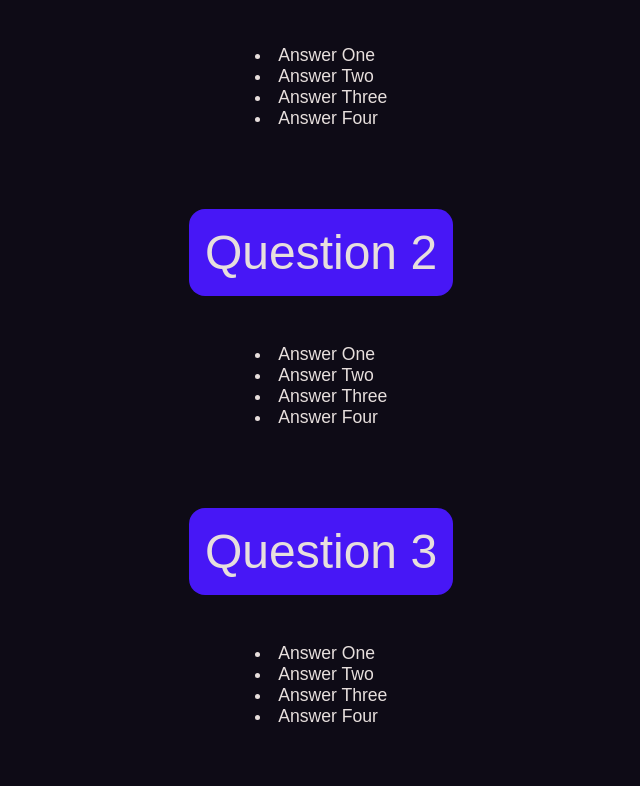
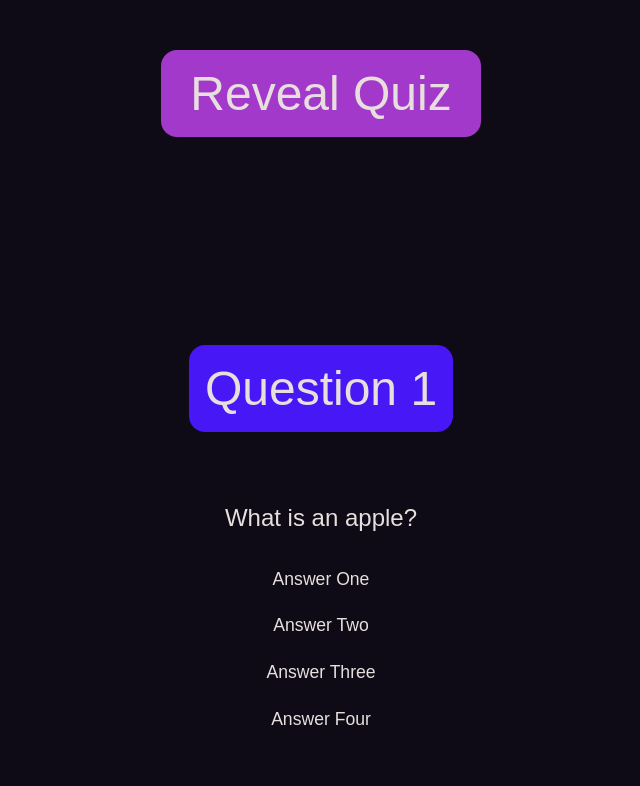
Before and after one commit to staten-island-tech/quiz-game-leyna-dinh-and-guseyn-zarbaliyev, a website built with Parcel: page src/index.html in a window 1280 px wide. Shown: the part 734-1520 px from the top of the page, without its empty margins (319-959 px from the left). Built offline with nearby package versions, Linux system fonts and the light colour scheme; a web font is replaced by a local one.

Commit message:
More HTML and CSS
More HTML and CSS

```diff
--- a/src/index.html
+++ b/src/index.html
@@ -17,40 +17,47 @@
 
     <div class="intro">
         <p class="intro-message">Hello and Welcome!</p>
-        <p class="intro-paragraph">This is a really shitty quiz about weeb stuff. Why weeb stuff you may ask? Because I like anime and screw you! If you get all 20 questions correct then you unlock the secret super duper hyper weeb ending! Exciting, isn't it!?! JK THIS IS A COUNTERSTRIKE QUIZ BABY! WOOOOOOOOOOO!</p>
+        <p class="intro-paragraph">This is a really shitty quiz about weeb stuff. Why weeb stuff you may ask? Because I like anime and screw you! If you get all 20 questions correct then you unlock the secret super duper hyper weeb ending! Exciting, isn't it!?! JK THIS IS A FRICKEN POP QUIZ BABY! WOOOOOOOOOOO! RANDOM FACT TIME!</p>
+    </div>
+
+    <div class="reveal-div">
+    <button class="reveal">Reveal Quiz</button>
     </div>
 
     <div class="quiz-game">
 
         <div class="entries entry1">
-            <p class="questions question1">Question 1
+            <p class="questions">Question 1
+                <p class="term term1">What is an apple?</p>
                 <div class="answers answer1">
-                    <li class="A1">Answer One</li>
-                    <li class="A2">Answer Two</li>
-                    <li class="A3">Answer Three</li>
-                    <li class="A4">Answer Four</li>
+                    <button class="answer-btn A1">Answer One</button>
+                    <button class="answer-btn A2">Answer Two</button>
+                    <button class="answer-btn A3">Answer Three</button>
+                    <button class="answer-btn A4">Answer Four</button>
                 </div>
             </p>
         </div>
 
         <div class="entries entry2">
-            <p class="questions question2">Question 2
+            <p class="questions">Question 2
+                <p class="term term2">What is a pineapple?</p>
                 <div class="answers answer2">
-                    <li class="B1">Answer One</li>
-                    <li class="B2">Answer Two</li>
-                    <li class="B3">Answer Three</li>
-                    <li class="B4">Answer Four</li>
+                    <button class="answer-btn B1">Answer One</button>
+                    <button class="answer-btn B2">Answer Two</button>
+                    <button class="answer-btn B3">Answer Three</button>
+                    <button class="answer-btn B4">Answer Four</button>
                 </div>
             </p>
         </div>
 
         <div class="entries entry1">
-            <p class="questions question3">Question 3
+            <p class="questions">Question 3
+                <p class="term term3">What is a banana?</p>
                 <div class="answers answer3">
-                    <li class="C1">Answer One</li>
-                    <li class="C2">Answer Two</li>
-                    <li class="C3">Answer Three</li>
-                    <li class="C4">Answer Four</li>
+                    <button class="answer-btn C1">Answer One</button>
+                    <button class="answer-btn C2">Answer Two</button>
+                    <button class="answer-btn C3">Answer Three</button>
+                    <button class="answer-btn C4">Answer Four</button>
                 </div>
             </p>
         </div>
--- a/src/scss/quizgame.scss
+++ b/src/scss/_quizgame.scss
@@ -18,7 +18,25 @@
 }
 
 .answers {
+  display: flex;
+  flex-direction: column;
   color: $text-color;
   font-family: "Antic", sans-serif;
   font-size: 1.1rem;
 }
+
+.term {
+  color: $text-color;
+  font-family: "Antic", sans-serif;
+  font-size: 1.5rem;
+}
+
+.answer-btn {
+  background: none;
+  border: none;
+  padding: 0.8rem;
+  text-decoration: none;
+  color: $text-color;
+  font-family: "Antic", sans-serif;
+  font-size: 1.1rem;
+}
--- /dev/null
+++ b/src/scss/_reveal.scss
@@ -0,0 +1,33 @@
+@import "var";
+
+.reveal-div {
+  display: flex;
+  justify-content: center;
+  justify-self: center;
+  align-items: center;
+  flex-direction: column;
+  padding: 10rem;
+}
+
+.reveal {
+  display: flex;
+  width: 20rem;
+  align-items: center;
+  flex-direction: column;
+  color: $text-color;
+  font-family: "Antic", sans-serif;
+  font-size: 3rem;
+  background-color: $primary;
+  border-radius: 1rem;
+  padding: 1rem;
+  transition: all 0.7s;
+  border: none;
+}
+
+.reveal:hover {
+  transform: scale(1.2);
+}
+
+.reveal:active {
+  transform: scale(1.5);
+}
--- a/src/scss/main.scss
+++ b/src/scss/main.scss
@@ -2,6 +2,7 @@
 @import "header";
 @import "intro";
 @import "quizgame";
+@import "reveal";
 
 body {
   background-color: #0e0b16;
```
Also changed, not shown: src/scss/_header.scss (renamed from src/scss/header.scss), src/scss/_intro.scss (renamed from src/scss/intro.scss), src/scss/_var.scss (renamed from src/scss/var.scss).
